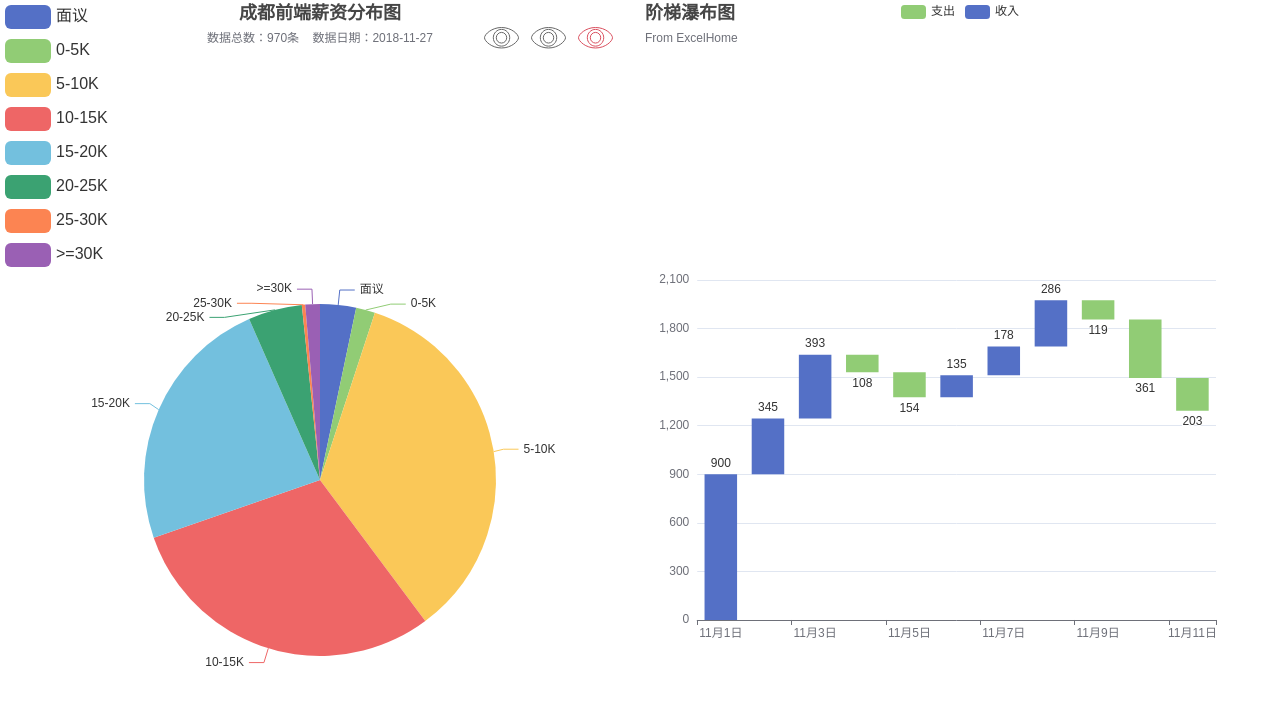
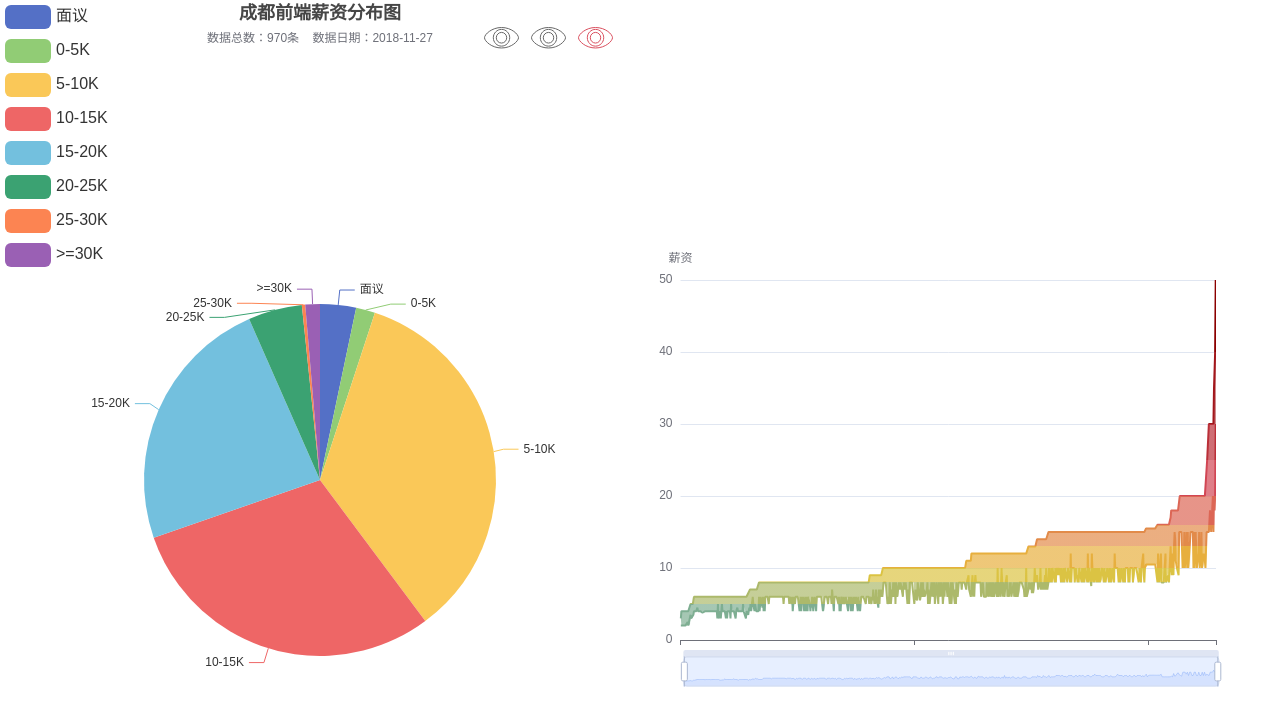
Before and after one commit to leaon4/recruit-data, a plain HTML site: page data_view/statistic.html in a window 1280 px wide. Drawn offline with nearby package versions, Linux system fonts and the light colour scheme.

Commit message:
数据预排序处理。折线图完成

```diff
--- a/data_view/statistic.html
+++ b/data_view/statistic.html
@@ -58,8 +58,8 @@
                 return;
             }
             // let salary=parseInt(item.salary_max);
-            let salary=type==='average'?~~(parseFloat(item.salary_min)/2+parseFloat(item.salary_max)/2+0.5)
-                :parseInt(item['salary_'+type]);
+            let salary=type==='average'?~~(item.salary_min/2+item.salary_max/2+0.5)
+                :item['salary_'+type];
             eval(script);
         });
     }
@@ -182,37 +182,23 @@
     }
 
 
+
+
+
+
     const barData=zhilianData.filter(item=>{
         return item.salary_max;
-    }).sort((a,b)=>{
-        return (parseFloat(b.salary_max-a.salary_max));
     });
-    console.log(barData)
 
     const barOption = {
-        title: {
-            text: '阶梯瀑布图',
-            subtext: 'From ExcelHome',
-            sublink: 'http://e.weibo.com/1341556070/Aj1J2x5a5'
-        },
         tooltip : {
             trigger: 'axis',
             axisPointer : {            // 坐标轴指示器，坐标轴触发有效
                 type : 'shadow'        // 默认为直线，可选为：'line' | 'shadow'
             },
             formatter: function (params) {
-                var tar;
-                if (params[1].value != '-') {
-                    tar = params[1];
-                }
-                else {
-                    tar = params[0];
-                }
-                return tar.name + '<br/>' + tar.seriesName + ' : ' + tar.value;
+                return `<p>${params[0].name}</p><p>${params[0].data} - ${params[1].data+params[0].data}K</p>`;
             }
-        },
-        legend: {
-            data:['支出','收入']
         },
         grid: {
             left: '3%',
@@ -224,22 +210,29 @@
         xAxis: {
             type : 'category',
             splitLine: {show:false},
-            data :  function (){
-                var list = [];
-                for (var i = 1; i <= 11; i++) {
-                    list.push('11月' + i + '日');
-                }
-                return list;
-            }()
+            data:barData.map(item=>item.name),
+            axisLabel:{
+                show:false
+            }
         },
         yAxis: {
-            type : 'value'
+            type : 'value',
+            name:'薪资'
         },
+        dataZoom: [
+        {
+            type:'inside'
+        },
+        {
+            type: 'slider',
+            bottom:'15%',
+        }],
         series: [
             {
-                name: '辅助',
-                type: 'bar',
+                name: '最低',
+                type: 'line',
                 stack: '总量',
+                // barCategoryGap:'-15%',
                 itemStyle: {
                     normal: {
                         barBorderColor: 'rgba(0,0,0,0)',
@@ -250,38 +243,43 @@
                         color: 'rgba(0,0,0,0)'
                     }
                 },
-                data: [0, 900, 1245, 1530, 1376, 1376, 1511, 1689, 1856, 1495, 1292]
+                data: barData.map(item=>item.salary_min)
             },
             {
-                name: '收入',
-                type: 'bar',
+                name: '最高',
+                type: 'line',
                 stack: '总量',
+                // barCategoryGap:'-15%',
                 label: {
                     normal: {
-                        show: true,
                         position: 'top'
                     }
                 },
-                data: [900, 345, 393, '-', '-', 135, 178, 286, '-', '-', '-']
+                areaStyle: {},
+                data: barData.map(item=>item.salary_max-item.salary_min)
+            }
+        ],
+        visualMap: {
+            type: 'piecewise',
+            show:false,
+            pieces:[
+                {max: 0},
+                {min: 1, max: 5},
+                {min: 5, max: 8},
+                {min: 8, max: 10},
+                {min: 10, max: 13},
+                {min: 13, max: 16},
+                {min: 16, max: 20},
+                {min: 20, max: 25},
+                {min: 25, max: 30},
+                {min: 30, max: 40},
+                {min: 40}
+            ],
+            inRange: {
+                color: ['#50a3ba', '#eac736', '#d94e5d','darkred']
             },
-            {
-                name: '支出',
-                type: 'bar',
-                stack: '总量',
-                label: {
-                    normal: {
-                        show: true,
-                        position: 'bottom'
-                    }
-                },
-                data: ['-', '-', '-', 108, 154, '-', '-', '-', 119, 361, 203]
-            }
-        ]
+        },
     };
-
-
-
-
 
     barChart.setOption(barOption)
 </script>
```
Also changed, not shown: data_view/index.html (+4 -4 lines), data_view/assets/zhilianData.js.
